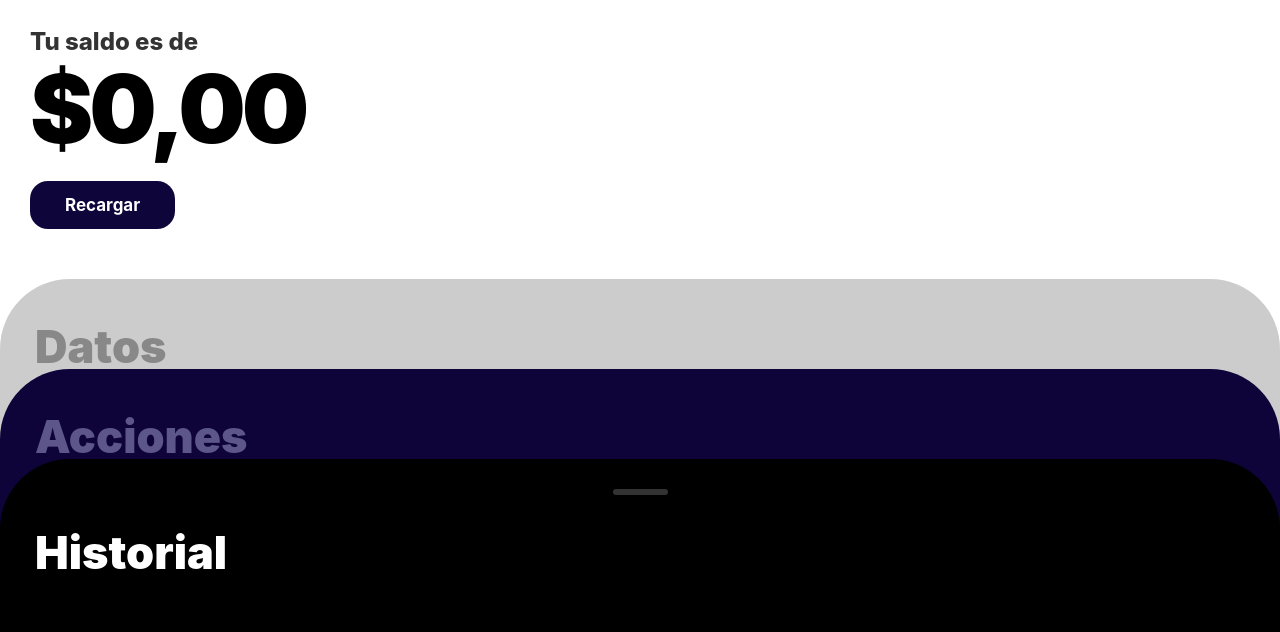
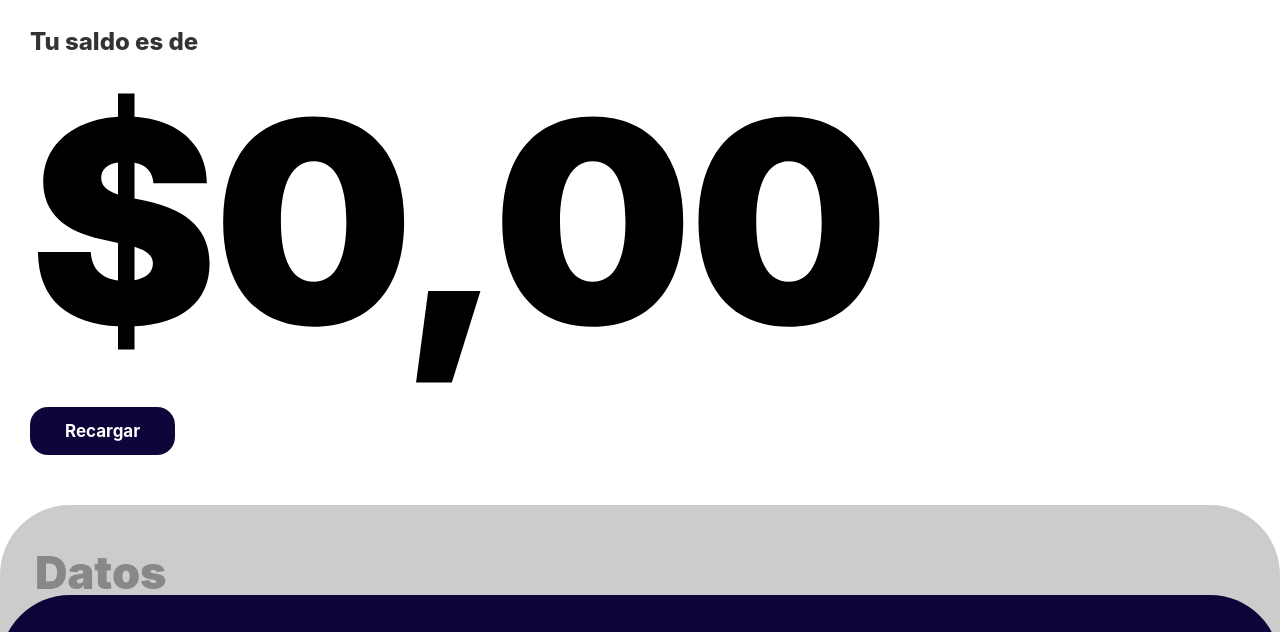
Before and after one commit to justintamarez2811-code/NBS-Wallet, a plain HTML site: page index.html in a window 1280 px wide. Shown: the part 108-740 px from the top of the page. Drawn offline with Linux system fonts and the light colour scheme.

Commit message:
Add files via upload

```diff
--- a/style.css
+++ b/style.css
@@ -38,8 +38,26 @@ body {
 /* Saldo */
 .balance-section { padding: 10px 30px; }
 .balance-section p { font-size: 24px; font-weight: 800; color: #333; }
-.balance-section h1 { font-size: 95px; font-weight: 900; letter-spacing: -4px; margin: -5px 0 15px; }
+/* Saldo con ajuste automático */
+.balance-section h1 {
+    /* Usamos vw (viewport width) para que el texto sea relativo al ancho de la pantalla */
+    font-size: 22vw;
+    font-weight: 900;
+    letter-spacing: -4px;
+    margin: -5px 0 15px;
+    white-space: nowrap; /* Evita que el número se rompa en dos líneas */
+    overflow: hidden;
+    text-overflow: ellipsis;
+    max-width: 100%; /* No deja que se pase del borde del cel */
+}
 
+/* Si el saldo es MUY grande, bajamos un poco más el tamaño en pantallas pequeñas */
+@media screen and (max-width: 380px) {
+    .balance-section h1 {
+        font-size: 18vw;
+        letter-spacing: -2px;
+    }
+}
 .btn-recargar {
     background-color: #0e053a;
     color: #fff;
```
